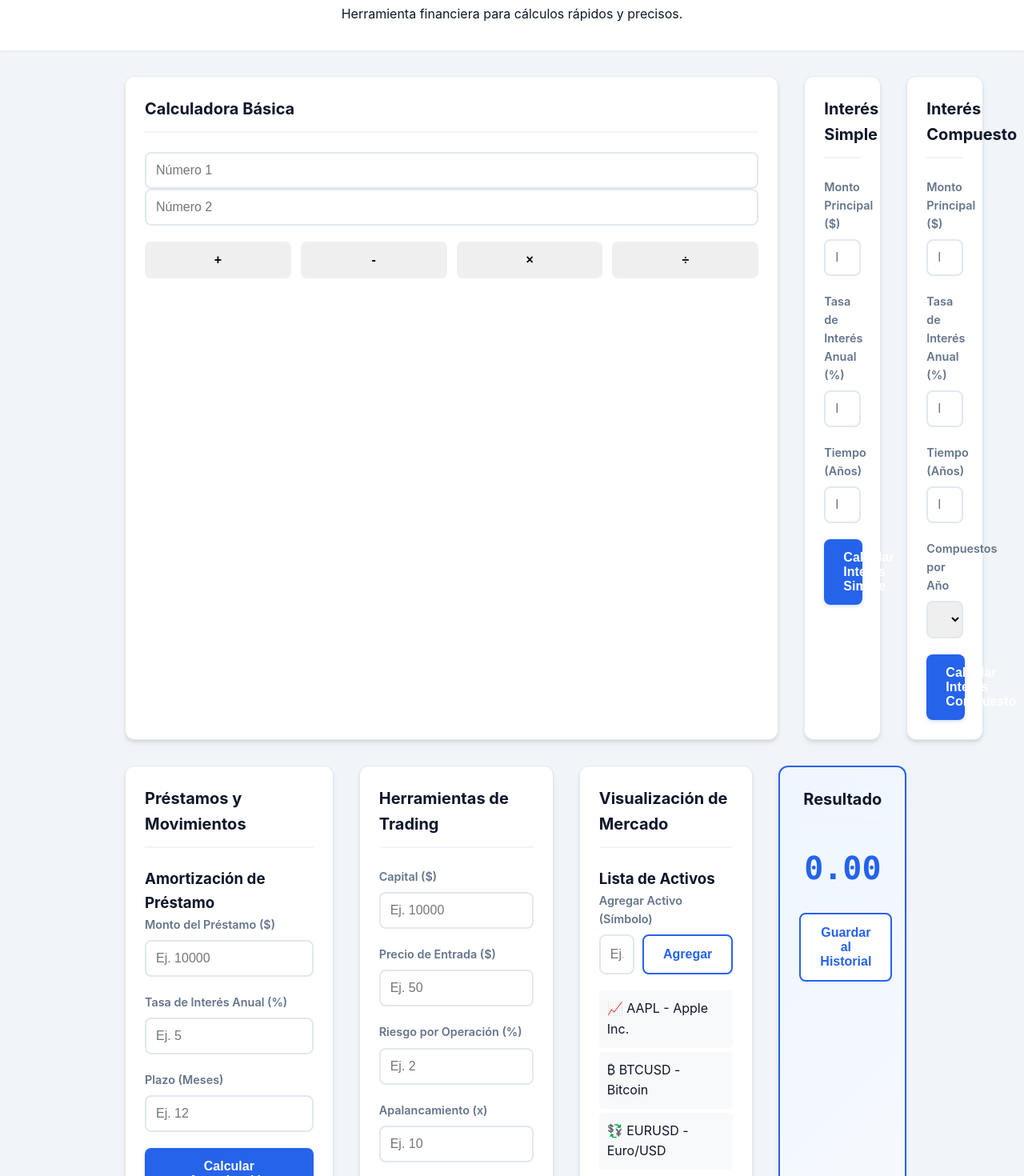
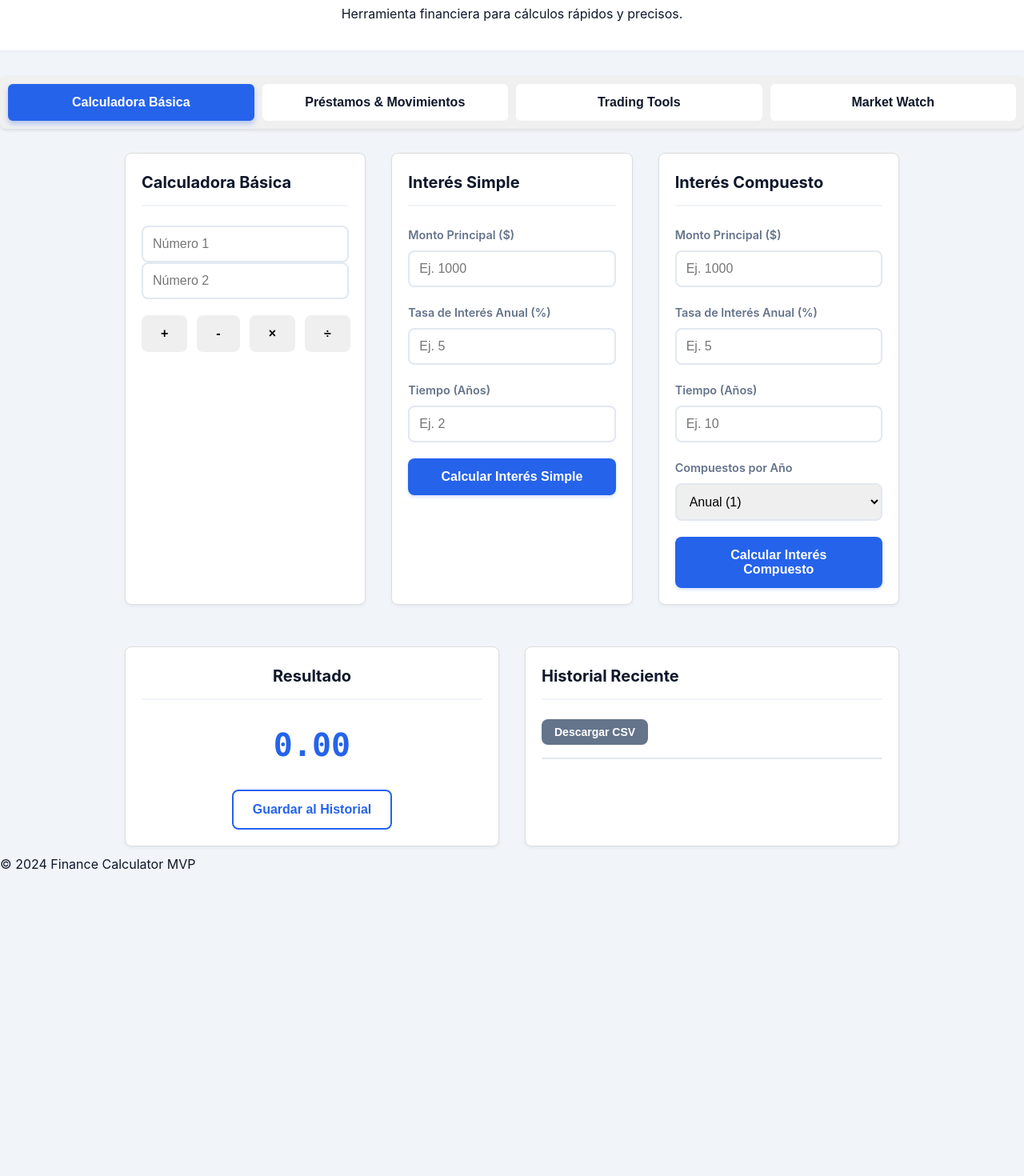
Before and after one commit to PSM545917/Finance-Calculator, a website: page index.html in a window 1280 px wide. Shown: the part 86-1556 px from the top of the page at 80% size. After the commit the page ends 1212 px from the top, so only its background shows below. Drawn offline with Linux system fonts and the light colour scheme.

Commit message:
refactor: SPA navigation y fix TradingView API

```diff
--- a/index.html
+++ b/index.html
@@ -14,9 +14,17 @@
         <p>Herramienta financiera para cálculos rápidos y precisos.</p>
     </header>
 
+    <!-- Navigation Bar -->
+    <nav id="main-nav">
+        <button class="nav-btn active" data-section="basic-calc">Calculadora Básica</button>
+        <button class="nav-btn" data-section="loans-movements">Préstamos & Movimientos</button>
+        <button class="nav-btn" data-section="trading-tools">Trading Tools</button>
+        <button class="nav-btn" data-section="market-watch">Market Watch</button>
+    </nav>
+
     <main class="container">
         <!-- Calculadora Básica -->
-        <section id="basic-calc" class="card">
+        <section id="basic-calc" class="card section" style="display: block;">
             <h2>Calculadora Básica</h2>
             <div class="form-group">
                 <input type="number" id="basic-num1" placeholder="Número 1">
@@ -31,7 +39,7 @@
         </section>
 
         <!-- Interés Simple -->
-        <section id="simple-interest" class="card">
+        <section id="simple-interest" class="card section" style="display: block;">
             <h2>Interés Simple</h2>
             <div class="form-group">
                 <label for="simple-principal">Monto Principal ($)</label>
@@ -49,7 +57,7 @@
         </section>
 
         <!-- Interés Compuesto -->
-        <section id="compound-interest" class="card">
+        <section id="compound-interest" class="card section" style="display: block;">
             <h2>Interés Compuesto</h2>
             <div class="form-group">
                 <label for="compound-principal">Monto Principal ($)</label>
@@ -76,7 +84,7 @@
         </section>
 
         <!-- Préstamos y Movimientos -->
-        <section id="loans-movements" class="card">
+        <section id="loans-movements" class="card section" style="display: none;">
             <h2>Préstamos y Movimientos</h2>
 
             <!-- Loan Amortization Form -->
@@ -144,7 +152,7 @@
         </section>
 
         <!-- Trading Tools -->
-        <section id="trading-tools" class="card">
+        <section id="trading-tools" class="card section" style="display: none;">
             <h2>Herramientas de Trading</h2>
 
             <div class="form-group">
@@ -195,7 +203,7 @@
         </section>
 
         <!-- Market Watch & Visualization -->
-        <section id="market-watch" class="card">
+        <section id="market-watch" class="card section" style="display: none;">
             <h2>Visualización de Mercado</h2>
 
             <!-- Asset List -->
@@ -276,14 +284,14 @@
         </section>
 
         <!-- Resultados y Historial -->
-        <section id="results-section" class="card highlight">
+        <section id="results-section" class="card highlight section" style="display: block;">
             <h2>Resultado</h2>
             <div id="result-display" class="result-box">0.00</div>
             <button id="btn-save-history" class="btn-secondary">Guardar al Historial</button>
         </section>
 
         <!-- Tabla de Historial (Opcional visualización rápida) -->
-        <section id="history-section" class="card">
+        <section id="history-section" class="card section" style="display: block;">
             <h2>Historial Reciente</h2>
             <button id="btn-export-csv" class="btn-small">Descargar CSV</button>
             <ul id="history-list">
--- a/src/css/main.css
+++ b/src/css/main.css
@@ -249,3 +249,62 @@ button {
         grid-column: span 6;
     }
 }
+/* Navigation Styles */
+#main-nav {
+    display: flex;
+    justify-content: space-around;
+    background: #f0f0f0;
+    padding: 10px;
+    margin-bottom: 20px;
+    border-radius: 8px;
+    box-shadow: 0 2px 4px rgba(0, 0, 0, 0.1);
+    flex-wrap: wrap;
+    gap: 10px;
+}
+
+.nav-btn {
+    flex: 1;
+    min-width: 150px;
+    padding: 12px 20px;
+    background: white;
+    color: var(--text-color);
+    border: 2px solid transparent;
+    border-radius: 6px;
+    font-weight: 600;
+    transition: all 0.3s ease;
+}
+
+.nav-btn:hover {
+    background: #e0e7ff;
+    border-color: var(--primary-color);
+    transform: translateY(-2px);
+}
+
+.nav-btn.active {
+    background: var(--primary-color);
+    color: white;
+    border-color: var(--primary-color);
+    box-shadow: 0 4px 6px rgba(37, 99, 235, 0.3);
+}
+
+/* Section Styles */
+.section {
+    padding: 20px;
+    margin: 10px 0;
+    border: 1px solid #ddd;
+    border-radius: 8px;
+    background: white;
+    box-shadow: 0 2px 4px rgba(0, 0, 0, 0.05);
+}
+
+/* Responsive Navigation */
+@media (max-width: 768px) {
+    #main-nav {
+        flex-direction: column;
+    }
+
+    .nav-btn {
+        width: 100%;
+        min-width: unset;
+    }
+}
--- a/src/js/calculations.js
+++ b/src/js/calculations.js
@@ -579,6 +579,31 @@ function handleAnalyzeTrade() {
     }
 }
 
+// --- SPA Navigation Logic ---
+
+function switchSection(sectionId) {
+    // Hide all sections
+    const allSections = document.querySelectorAll('.section');
+    allSections.forEach(section => {
+        section.style.display = 'none';
+    });
+
+    // Show the selected section
+    const targetSection = document.getElementById(sectionId);
+    if (targetSection) {
+        targetSection.style.display = 'block';
+    }
+
+    // Update active button state
+    const allButtons = document.querySelectorAll('.nav-btn');
+    allButtons.forEach(btn => {
+        btn.classList.remove('active');
+        if (btn.dataset.section === sectionId) {
+            btn.classList.add('active');
+        }
+    });
+}
+
 // --- Event Listeners ---
 
 document.addEventListener('DOMContentLoaded', () => {
@@ -627,6 +652,12 @@ document.addEventListener('DOMContentLoaded', () => {
     const btnAnalyzeTrade = document.getElementById('btn-analyze-trade');
     if (btnAnalyzeTrade) btnAnalyzeTrade.addEventListener('click', handleAnalyzeTrade);
 
+    // Navigation Buttons for SPA
+    const navButtons = document.querySelectorAll('.nav-btn');
+    navButtons.forEach(btn => {
+        btn.addEventListener('click', () => switchSection(btn.dataset.section));
+    });
+
     // Load balance on startup
     loadBalanceOnStartup();
 });
```
Also changed, not shown: tests/calculations.test.js (+1 -0 lines).
